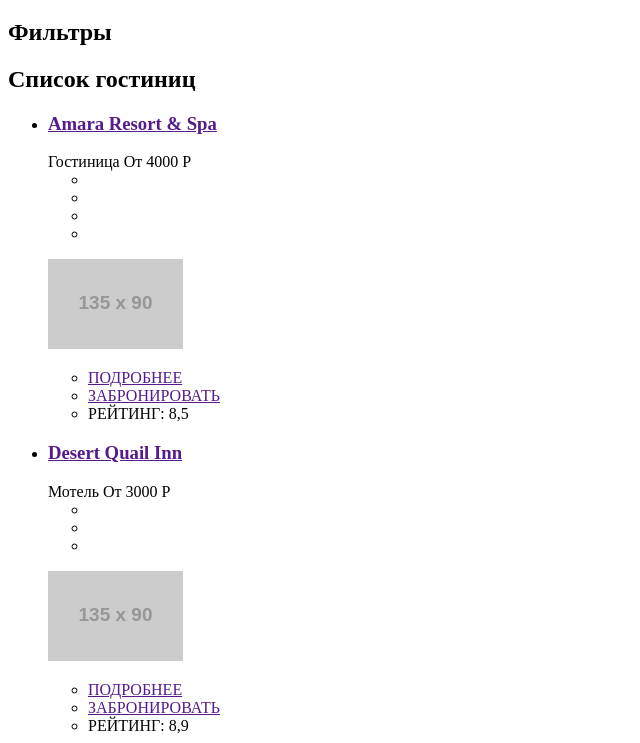
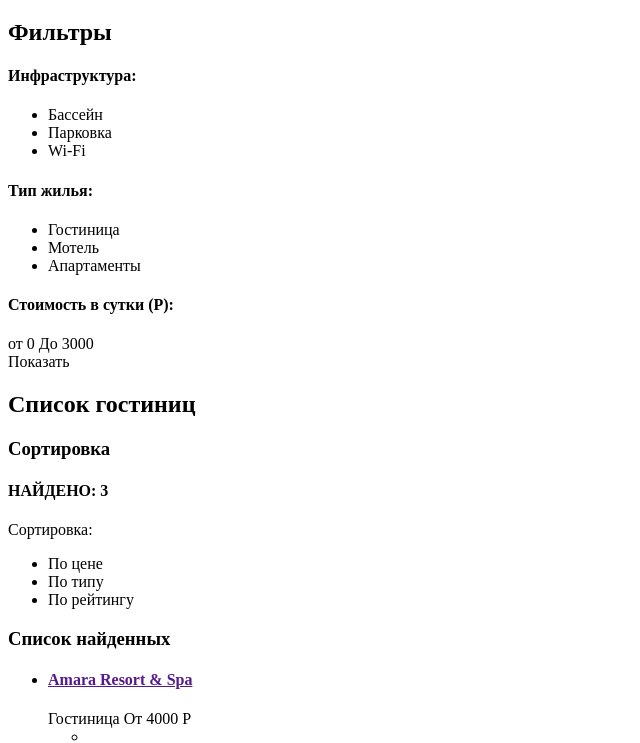
Before and after one commit to KanedaOSCube/1002017-sedona-26, a plain HTML site: page hotels.html in a window 1280 px wide. Shown: the part 231-974 px from the top of the page, without its empty margins (0-640 px from the left). Drawn offline with Linux system fonts and the light colour scheme; placeholder pictures from the web are drawn by us.

Commit message:
Разметка бонус(2 лекция)

```diff
--- a/hotels.html
+++ b/hotels.html
@@ -38,19 +38,67 @@
     </header>
     <main>
         <h1>Седона</h1>
+        <article>
             <section>
                 <h2>Фильтры</h2>
-            <!-- Фильтры появится в будующем -->
+                <h4>Инфраструктура:</h4>
+                <ul>
+                    <li>
+                        <span>Бассейн</span>
+                    </li>
+                    <li>
+                        <span>Парковка</span>
+                    </li>
+                    <li>
+                        <span> Wi-Fi</span>
+                    </li>
+                </ul>
+                <h4>Тип жилья:</h4>
+                <ul>
+                    <li>
+                        <span>Гостиница</span>
+                    </li>
+                    <li>
+                        <span>Мотель</span>
+                    </li>
+                    <li>
+                        <span>Апартаменты</span>
+                    </li>
+                </ul>
+                <h4>Стоимость в сутки (Р):</h4>
+                <p>
+                    <span>
+                        от 0 До 3000 <br>
+                        Показать
+                    </span>
+                </p>
             </section>
             <section>
                 <h2>Список гостиниц</h2>
+                <h3>Сортировка</h3>
+                <div>
+                    <h4>НАЙДЕНО: 3</h4>
+                    Сортировка:
                     <ul>
                         <li>
-                    <h3>
+                            По цене
+                        </li>
+                        <li>
+                            По типу
+                        </li>
+                        <li>
+                            По рейтингу
+                        </li>
+                    </ul>
+                </div>
+                <h3>Список найденных</h3>
+                <ul>
+                    <li>
+                        <h4>
                             <a href="">
                                 Amara Resort & Spa
                             </a>
-                    </h3>
+                        </h4>
                         <span>Гостиница</span>
                         <span>От 4000 Р</span>
                         <div class="star-item">
@@ -83,11 +131,11 @@
                         </ul>
                     </li>
                     <li>
-                    <h3>
+                        <h4>
                             <a href="">
                                 Desert Quail Inn
                             </a>
-                    </h3>
+                        </h4>
                         <span>Мотель</span>
                         <span>От 3000 Р</span>
                         <div class="star-item">
@@ -119,11 +167,11 @@
                         </ul>
                     </li>
                     <li>
-                    <h3>
+                        <h4>
                             <a href="">
                                 Villas at Poco Diablo
                             </a>
-                    </h3>
+                        </h4>
                         <span>Апартаменты</span>
                         <span>От 2000 Р</span>
                         <div class="star-item">
@@ -155,6 +203,8 @@
                     </li>
                 </ul>
             </section>
+        </article>
+
     </main>
     <footer>
         <ul>
```
Also changed, not shown: index.html (+3 -6 lines). Lines whose indentation alone changed are shown as unchanged.
